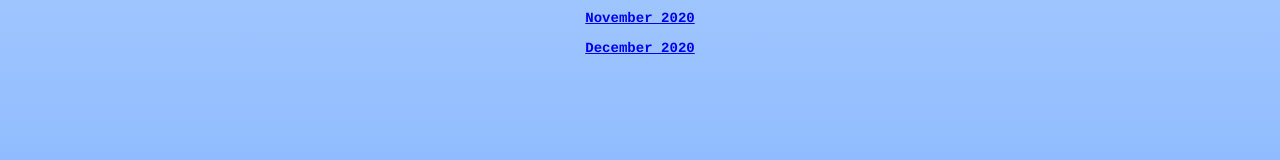
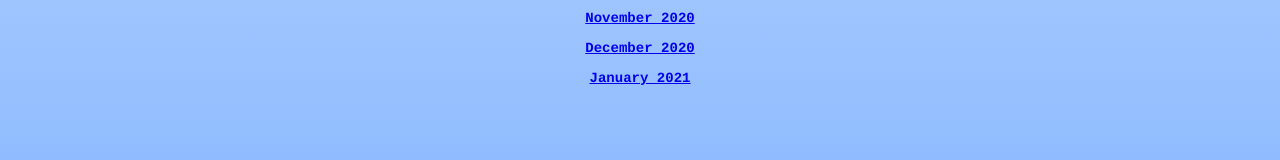
Before and after one commit to gregnero/gregnero.github.io, a plain HTML site: page hummingbird_drama.html in a window 1280 px wide. Shown: the part 204-364 px from the top of the page. Drawn offline with Linux system fonts and the light colour scheme.

Commit message:
whoopshtmlupdate

```diff
--- a/hummingbird_drama.html
+++ b/hummingbird_drama.html
@@ -27,6 +27,7 @@
   <h3><a href = "./hummingbird_drama/october_2020.pdf">October 2020</a></h3>
   <h3><a href = "./hummingbird_drama/november_2020.pdf">November 2020</a></h3>
   <h3><a href = "./hummingbird_drama/december_2020.pdf">December 2020</a></h3>
+  <h3><a href = "./hummingbird_drama/january_2021.pdf">January 2021</a></h3>
 
 </body>
 
```
